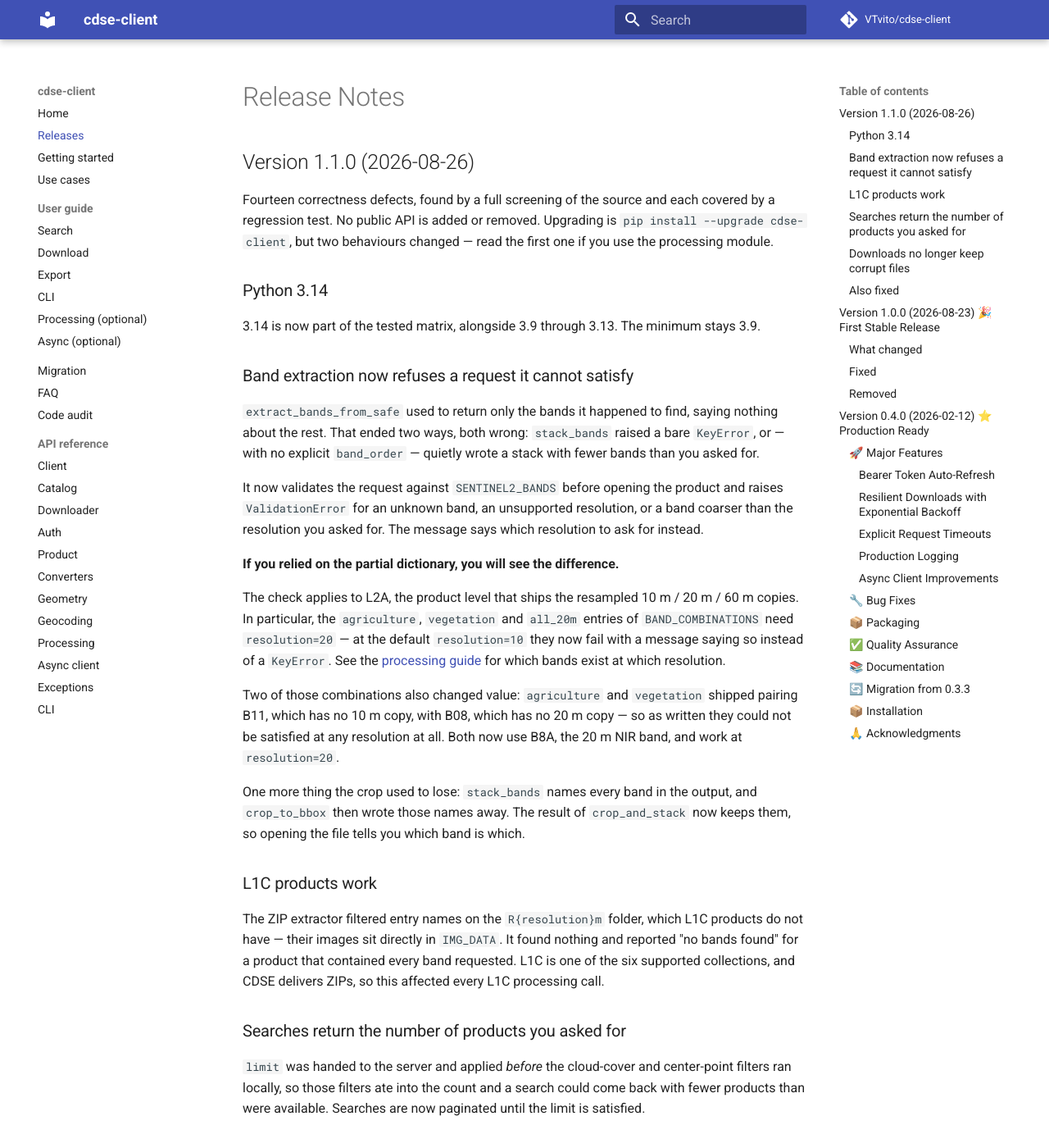
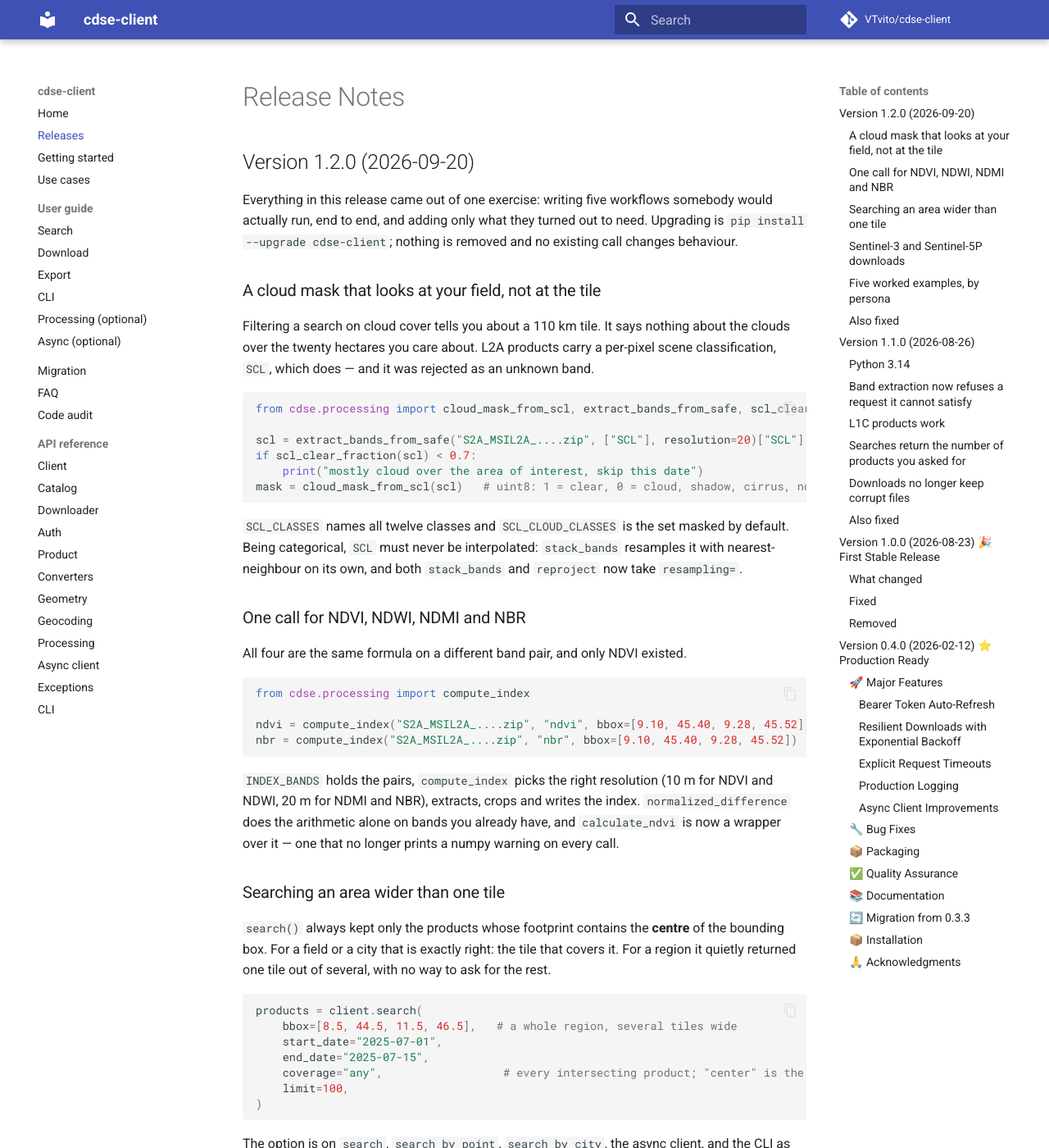
Before and after one commit to VTvito/cdse-client, an MkDocs documentation site: the page built from docs/releases.md, in a window 1280 px wide and 1400 px high. Shown: the whole window at 82% size. Built offline with MkDocs 1.6.1 and Material for MkDocs 9.7.7, drawn with Linux system fonts in a browser that asks for light colours; comment, search, counter and statistics services are not loaded; some of the changed text lies outside the part shown.

Commit message:
release: 1.2.0
Version lives only in src/cdse/__init__.py; pyproject reads it dynamically.
CHANGELOG closes [Unreleased] as [1.2.0] with its compare link, which is what
the publish workflow extracts for the PyPI and GitHub release notes (verified
locally with the workflow's own awk).

docs/releases.md gets the reader-facing notes: the SCL cloud mask, the index
family, coverage="any" for areas wider than one tile, the Sentinel-3/5P name
fix (flagged as not yet confirmed against the live API), the five persona
examples, and the baseline 04.00 radiometry trap they exposed.

docs/release.md still told the maintainer to bump the version in
pyproject.toml, which has been dynamic since 1.0.0; it now also says the
CHANGELOG heading format matters because the tag job parses it.

Co-Authored-By: Claude Opus 5 <noreply@anthropic.com>

````diff
--- a/docs/releases.md
+++ b/docs/releases.md
@@ -1,4 +1,107 @@
 # Release Notes
+
+## Version 1.2.0 (2026-09-20)
+
+Everything in this release came out of one exercise: writing five workflows somebody would
+actually run, end to end, and adding only what they turned out to need. Upgrading is
+`pip install --upgrade cdse-client`; nothing is removed and no existing call changes
+behaviour.
+
+### A cloud mask that looks at your field, not at the tile
+
+Filtering a search on cloud cover tells you about a 110 km tile. It says nothing about the
+clouds over the twenty hectares you care about. L2A products carry a per-pixel scene
+classification, `SCL`, which does — and it was rejected as an unknown band.
+
+```python
+from cdse.processing import cloud_mask_from_scl, extract_bands_from_safe, scl_clear_fraction
+
+scl = extract_bands_from_safe("S2A_MSIL2A_....zip", ["SCL"], resolution=20)["SCL"]
+if scl_clear_fraction(scl) < 0.7:
+    print("mostly cloud over the area of interest, skip this date")
+mask = cloud_mask_from_scl(scl)   # uint8: 1 = clear, 0 = cloud, shadow, cirrus, no data
+```
+
+`SCL_CLASSES` names all twelve classes and `SCL_CLOUD_CLASSES` is the set masked by default.
+Being categorical, `SCL` must never be interpolated: `stack_bands` resamples it with
+nearest-neighbour on its own, and both `stack_bands` and `reproject` now take `resampling=`.
+
+### One call for NDVI, NDWI, NDMI and NBR
+
+All four are the same formula on a different band pair, and only NDVI existed.
+
+```python
+from cdse.processing import compute_index
+
+ndvi = compute_index("S2A_MSIL2A_....zip", "ndvi", bbox=[9.10, 45.40, 9.28, 45.52])
+nbr = compute_index("S2A_MSIL2A_....zip", "nbr", bbox=[9.10, 45.40, 9.28, 45.52])
+```
+
+`INDEX_BANDS` holds the pairs, `compute_index` picks the right resolution (10 m for NDVI and
+NDWI, 20 m for NDMI and NBR), extracts, crops and writes the index. `normalized_difference`
+does the arithmetic alone on bands you already have, and `calculate_ndvi` is now a wrapper
+over it — one that no longer prints a numpy warning on every call.
+
+### Searching an area wider than one tile
+
+`search()` always kept only the products whose footprint contains the **centre** of the
+bounding box. For a field or a city that is exactly right: the tile that covers it. For a
+region it quietly returned one tile out of several, with no way to ask for the rest.
+
+```python
+products = client.search(
+    bbox=[8.5, 44.5, 11.5, 46.5],   # a whole region, several tiles wide
+    start_date="2025-07-01",
+    end_date="2025-07-15",
+    coverage="any",                  # every intersecting product; "center" is the default
+    limit=100,
+)
+```
+
+The option is on `search`, `search_by_point`, `search_by_city`, the async client, and the CLI
+as `cdse search --coverage any`. The default is unchanged, so existing code is unaffected.
+
+### Sentinel-3 and Sentinel-5P downloads
+
+The download URL was resolved by appending `.SAFE` to the product name. Sentinel-3 products
+are `.SEN3` containers and Sentinel-5P products are single `.nc` files, so for two of the six
+advertised collections the exact-name lookup could never match: every download failed with
+"Could not determine download URL". The suffix now follows the mission.
+
+!!! warning "Not yet confirmed against the live API"
+
+    This fix was derived from the CDSE naming conventions, not from a live download — no
+    Sentinel-3 or Sentinel-5P product has been fetched with it yet. The
+    [Sentinel-5P example](use-cases.md) is the acceptance test. If it fails for you, please
+    [open an issue](https://github.com/VTvito/cdse-client/issues) with the OData query it
+    logs.
+
+### Five worked examples, by persona
+
+The new [Use cases](use-cases.md) page carries one workflow per persona, each a runnable
+script with defaults pointing at a real place and date:
+
+| Example | What it produces |
+|---|---|
+| Crop NDVI season | a cloud-screened NDVI curve for one field, as CSV and a plot |
+| Wildfire severity | dNBR and USGS severity classes with hectares per class |
+| Sentinel-1 pre/post pairs | GRD pairs from the same relative orbit around an event |
+| City before/after | two true-colour views years apart, plus an optional index change map |
+| Sentinel-5P NO2 | a monthly mean tropospheric NO2 GeoTIFF for a region |
+
+Each one says where the library stops — full-product downloads, bounding-box-only search,
+generic severity thresholds — and the page lists every assumption still unverified against
+the live API. Writing them is what surfaced the radiometry trap now documented there: from
+processing baseline 04.00, L2A digital numbers carry a -1000 offset, and ignoring it made
+about 35,000 hectares of healthy vegetation read as burned. `compute_index()` works on raw
+digital numbers, so the examples read `BOA_ADD_OFFSET` from the product metadata themselves.
+
+### Also fixed
+
+- Footprints split at the antimeridian (polar Sentinel-1, -3 and -5P scenes) were only half
+  checked by the centre-point filter, so a product covering the point could be dropped.
+- `crop_to_bbox` now says which bounding box missed which raster, and reports a raster
+  without a CRS as a `ValidationError` instead of an `AttributeError`.
 
 ## Version 1.1.0 (2026-08-26)
 
--- a/src/cdse/__init__.py
+++ b/src/cdse/__init__.py
@@ -32,7 +32,7 @@ from cdse.geometry import (
 )
 from cdse.product import Product
 
-__version__ = "1.1.0"
+__version__ = "1.2.0"
 __author__ = "Vito D'Elia"
 __email__ = "75219756+VTvito@users.noreply.github.com"
 
````
Also changed, not shown: CHANGELOG.md (+4 -1 lines), docs/release.md (+5 -3 lines).
